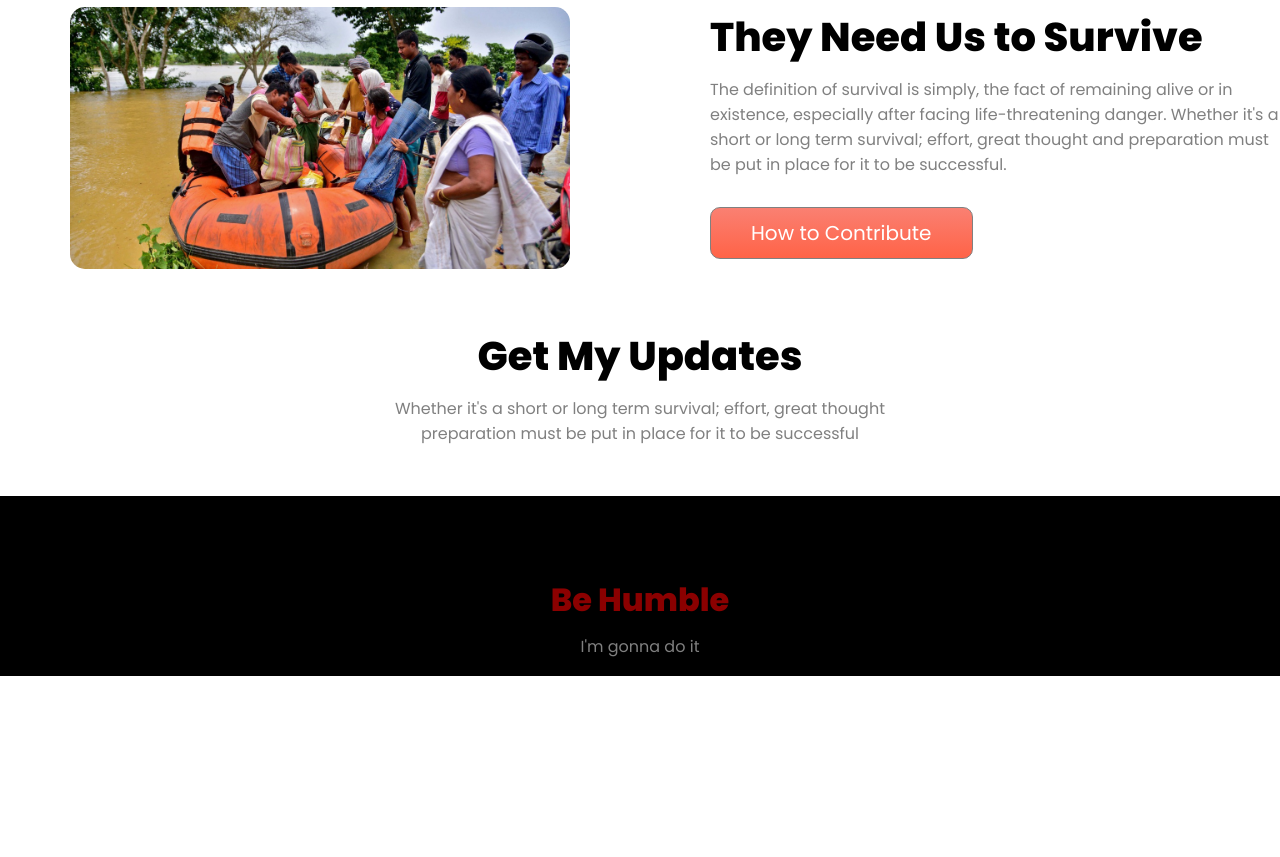
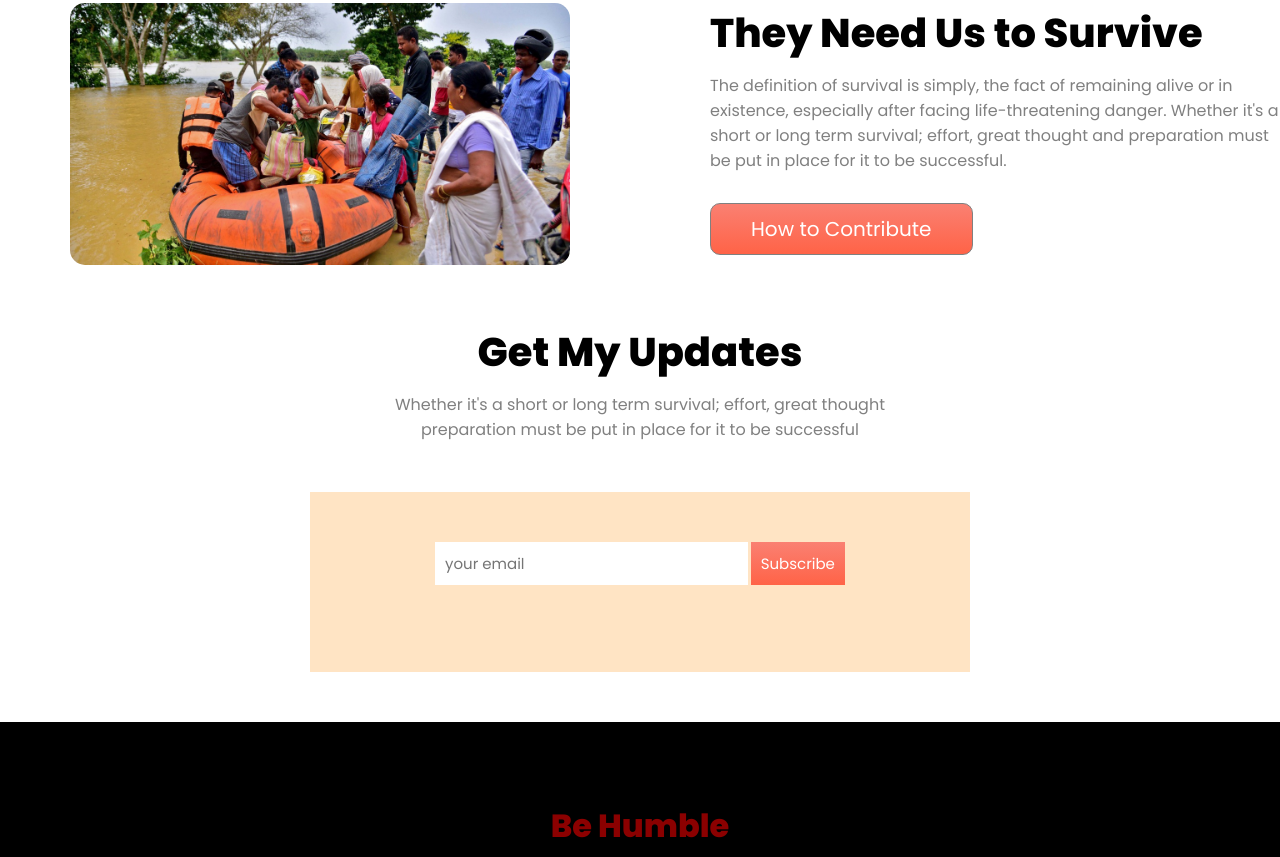
Before and after one commit to mehedihasan2061/donate-portfolio, a plain HTML site: page index.html in a window 1280 px wide. Shown: the part 2062-2919 px from the top of the page. Before the commit the page ends 2738 px from the top, so only its background shows below. Drawn offline with Linux system fonts and the light colour scheme.

Commit message:
input field & button added

```diff
--- a/css/style.css
+++ b/css/style.css
@@ -70,13 +70,18 @@ p{
 }
 .other-amount{
     text-align: center;
-    font-weight: 400;
     margin-top: 50px;
     color: grey;
+
+}
+input{
+    border: none;
+    outline: none;
+
 }
 hr{
-    width: 60%;
-    margin-left: 250px;
+    width: 40%;
+    margin-left: 350px;
     margin-top: 10px;
 }
 .donate-btn{
@@ -140,6 +145,28 @@ hr{
     margin-top: 50px;
     text-align: center;
 }
+
+.input-area{
+    text-align: center;
+    background-color: bisque;
+    margin: auto;
+    width: 50%;
+    height: 100px;
+    padding: 50px 10px 30px 10px ;
+    margin-top: 50px;
+    font-size: 10px;
+}
+.input-title{
+    padding: 10px;
+    font-size: 15px;
+}
+.subscribe-btn{
+    padding: 10px;
+    border: none;
+    background-image: linear-gradient(salmon,tomato);
+    color: white;
+    font-size: 15px;
+}
 /* footer  */
 .footer-item{
     height: 100px;
--- a/index.html
+++ b/index.html
@@ -55,9 +55,9 @@
         </div>
     </section>
 
-    <!-- other amount tk  -->
+    <!-- other amount  -->
     <div class="other-amount">
-        <h3>Other Amount Tk</h3>
+         <input type="text" placeholder="other-amount(TK)">
 
     </div>
     <hr>
@@ -146,6 +146,12 @@
             preparation must be put in place for it to be successful</p>
     </div>
 
+
+    <section class="input-area">
+          <input class="input-title" type="email" name="" id="" placeholder="your email">
+          <button class="subscribe-btn">Subscribe</button>
+    </section>
+
 </body>
 <footer>
     <div class="footer-item">
```
